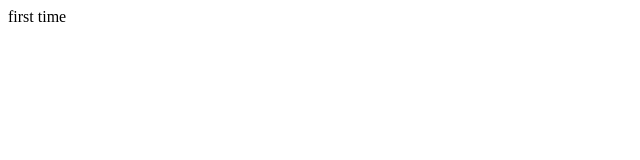
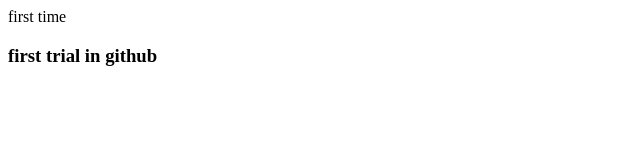
Before and after one commit to Sathya-kv/sathi, a plain HTML site: page index.html in a window 1280 px wide. Shown: the whole page, without its empty margins (0-640 px from the left). Drawn offline with Linux system fonts and the light colour scheme.

Commit message:
Update index.html

```diff
--- a/index.html
+++ b/index.html
@@ -4,5 +4,6 @@
   </head>
   <body>
     <p>first time</p>
+    <h3>first trial in github</h3>
     </body>
 </html>
```
